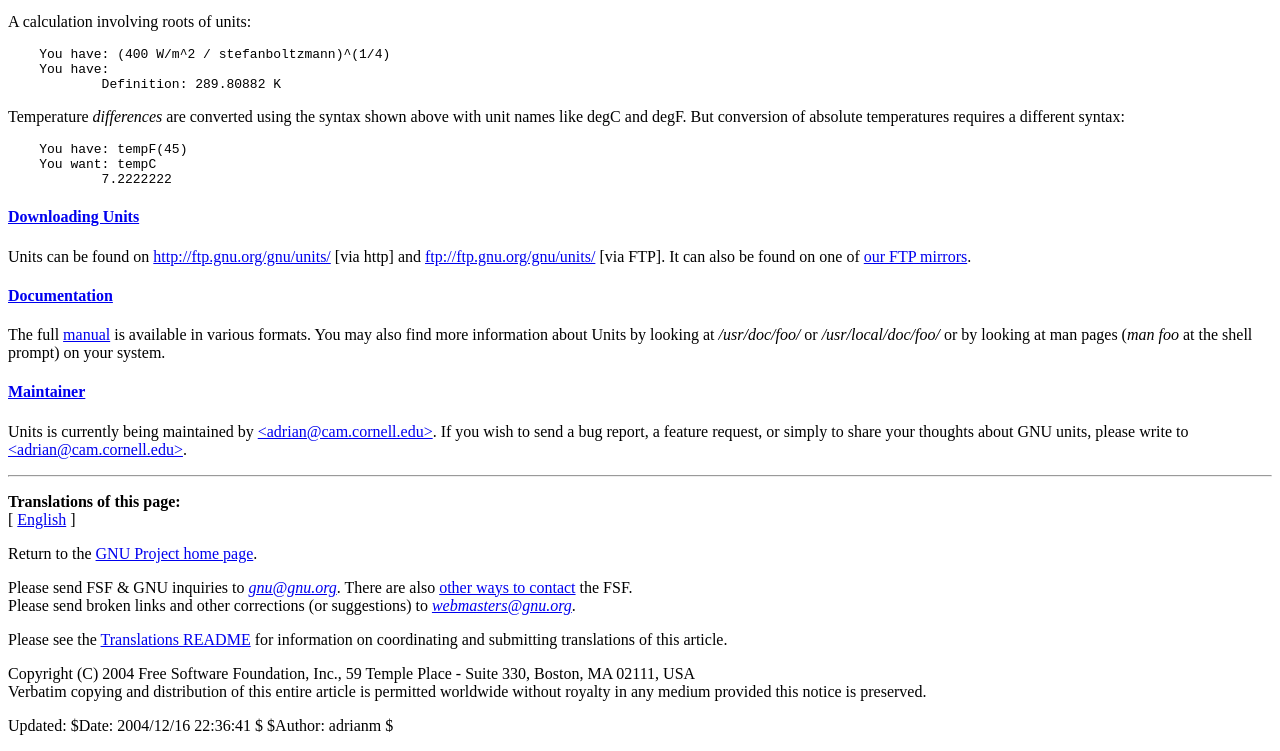
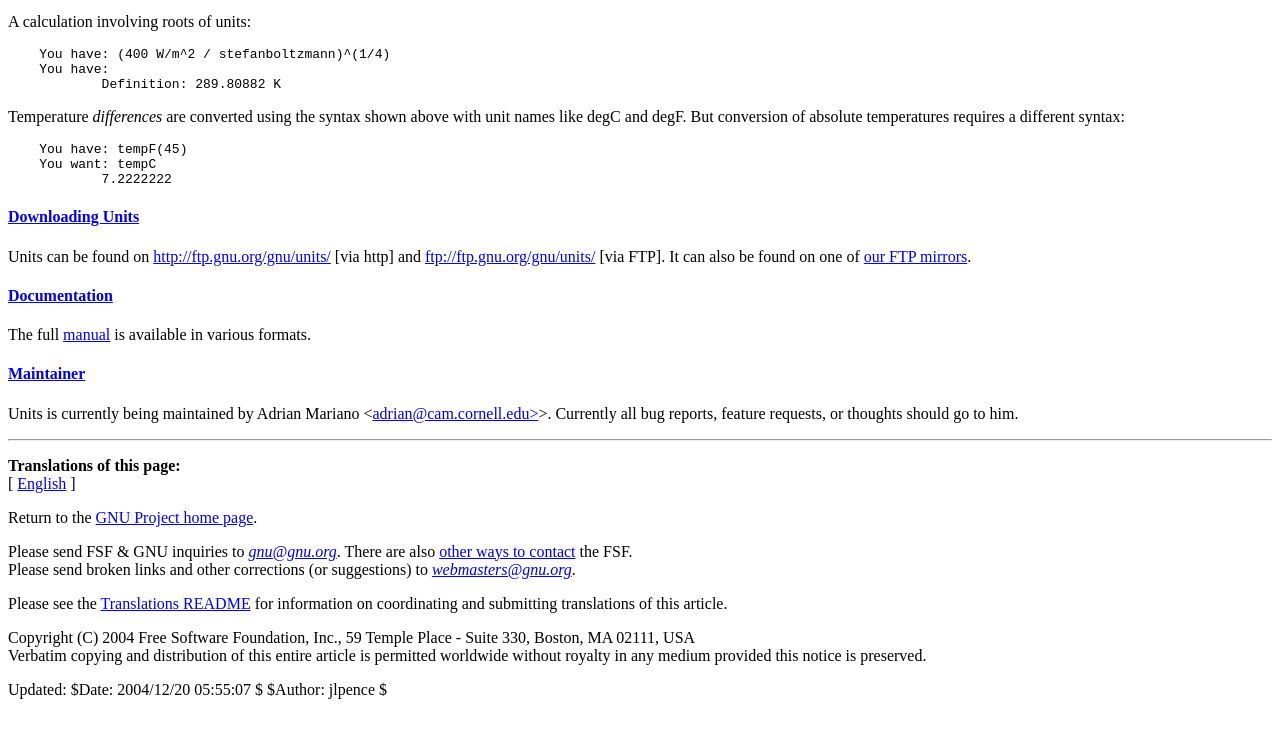
Before and after one commit to gnu-mirror-unofficial/units, a plain HTML site: page units.html in a window 1280 px wide. Shown: the part 731-1482 px from the top of the page. After the commit the page ends 1446 px from the top, so only its background shows below. Drawn offline with Linux system fonts and the light colour scheme.

Commit message:
Setting up this guy's page for him. See ticket #217596 for full changelog.

```diff
--- a/units.html
+++ b/units.html
@@ -1,8 +1,8 @@
 <!DOCTYPE html PUBLIC "-//W3C//DTD XHTML 1.0 Strict//EN" "http://www.w3.org/TR/xhtml1/DTD/xhtml1-strict.dtd">
-<html xmlns="http://www.w3.org/1999/xhtml" xml:lang="en" lang="en"><head><title>FOO Title</title>
+<html xmlns="http://www.w3.org/1999/xhtml" xml:lang="en" lang="en"><head><title>Units - GNU Project - Free Software Foundation (FSF)</title>
 
   <meta http-equiv="content-type" content="text/html; charset=utf-8">
-  <link rel="stylesheet" type="text/css" href="boilerplate_files/gnu.css">
+  <link rel="stylesheet" type="text/css" href="/gnu.css">
   <link rev="made" href="http://www.gnu.org/webmasters@gnu.org"><!-- This document is in XML, and xhtml 1.0 --><!-- Please make sure to properly nest your tags --><!-- and ensure that your final document validates --><!-- consistent with W3C xhtml 1.0 and CSS standards --><!-- See validator.w3.org --></head>
 
 
@@ -19,7 +19,7 @@
 <!-- If you make a new graphic for this page, make sure it -->
 <!-- has a corresponding entry in /graphics/graphics.html. -->
 <p>
-  <a href="http://www.gnu.org/graphics/agnuhead.html"><img src="boilerplate_files/gnu-head-sm.jpg" alt=" [image of the Head of a GNU] " height="122" width="129"></a>
+  <a href="/graphics/agnuhead.html"><img src=/graphics/gnu-head-sm.jpg" alt=" [image of the Head of a GNU] " height="122" width="129"></a>
 </p>
 
 <hr>
@@ -127,9 +127,12 @@ absolute temperatures requires a different syntax:
 <p>
 The full <a href="http://www.gnu.org/software/units/manual/index.html">manual</a>
 is available in various formats.
+<!-- Adrian, do you have a man page? If so, update this and uncomment --
+
 You may also find more information about Units by looking at
 <em>/usr/doc/foo/</em> or <em>/usr/local/doc/foo/</em> or by looking
 at man pages (<em>man foo</em> at the shell prompt) on your system.
+-->
 </p>
 
 <h4>
@@ -138,9 +141,7 @@ at man pages (<em>man foo</em> at the shell prompt) on your system.
 
 <p>
 Units is currently being maintained by
-<a href="mailto:adrian@cam.cornell.edu">&lt;adrian@cam.cornell.edu&gt;</a>.
-If you wish to send a bug report, a feature request, or simply to share
-your thoughts about GNU units, please write to <a href="mailto:adrian@cam.cornell.edu">&lt;adrian@cam.cornell.edu&gt;</a>.
+Adrian Mariano &lt;<a href="mailto:adrian@cam.cornell.edu">adrian@cam.cornell.edu&gt;</a>&gt;. Currently all bug reports, feature requests, or thoughts should go to him.
 </p>
 
 <hr>
@@ -211,7 +212,7 @@ this notice is preserved.
 <p>
 Updated:
 <!-- timestamp start -->
-$Date: 2004/12/16 22:36:41 $ $Author: adrianm $
+$Date: 2004/12/20 05:55:07 $ $Author: jlpence $
 <!-- timestamp end -->
 </p>
 </div>
```
